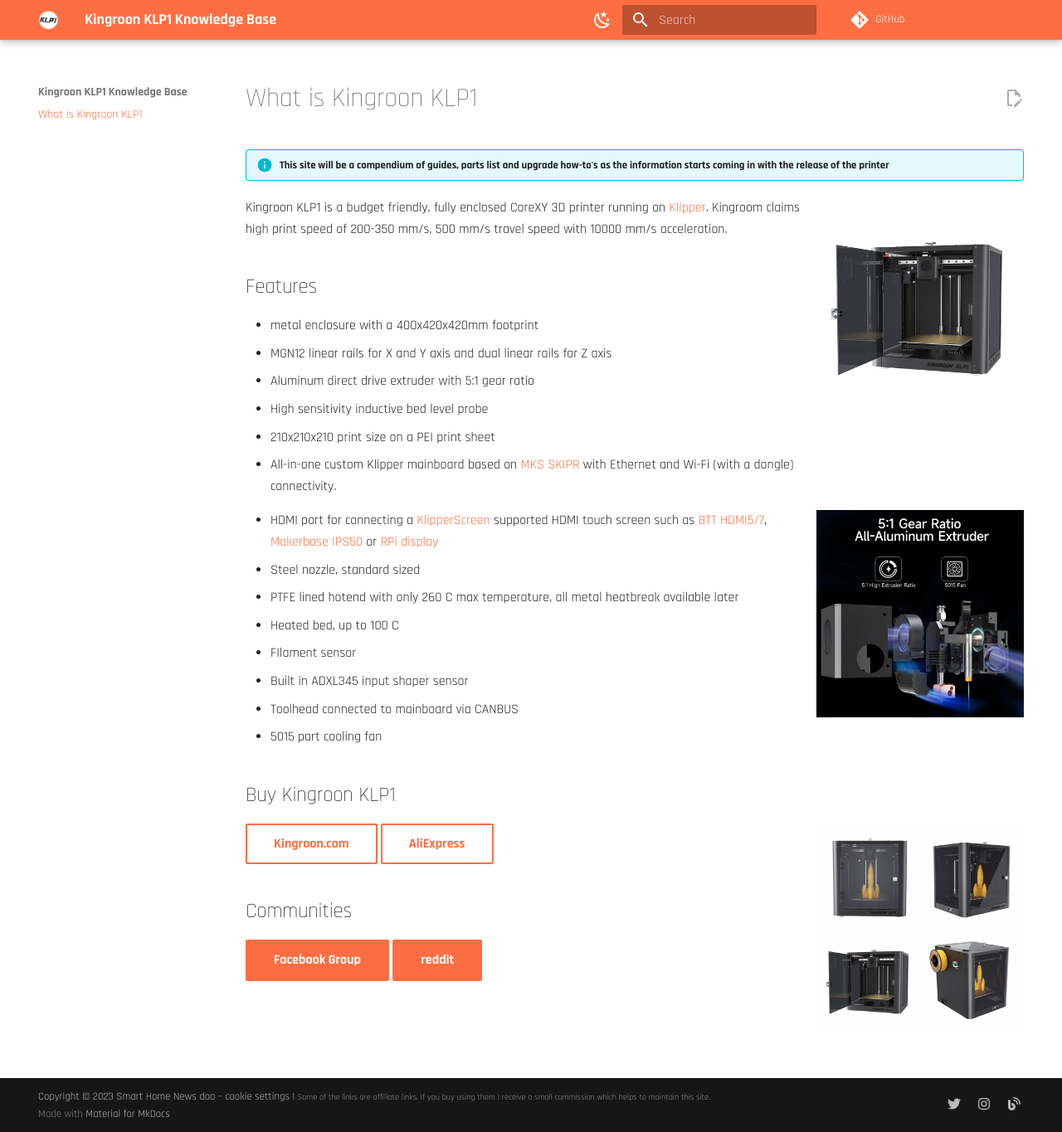
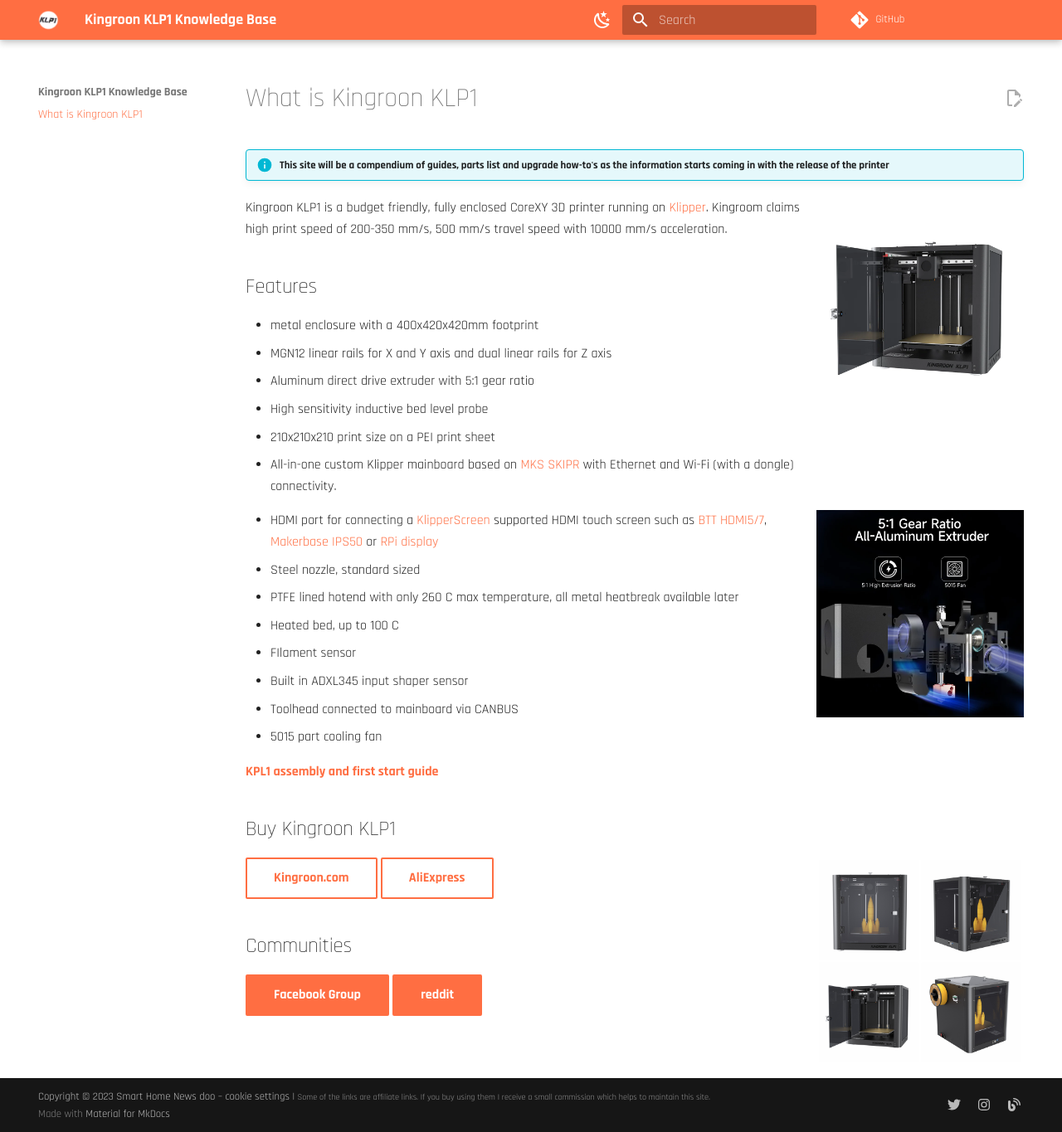
Before and after one commit to blakadder/klp1, an MkDocs documentation site: the page built from docs/index.md, in a window 1280 px wide and 1365 px high. Shown: the whole window at 83% size. Built offline with MkDocs 1.6.1 and Material for MkDocs 9.7.7, drawn with Linux system fonts in a browser that asks for light colours; comment, search, counter and statistics services are not loaded.

Commit message:
add assembly guide

```diff
--- a/docs/index.md
+++ b/docs/index.md
@@ -32,6 +32,7 @@
 - Toolhead connected to mainboard via CANBUS
 - 5015 part cooling fan
 
+[**KPL1 assembly and first start guide**](https://kingroon.com/blogs/downloads/kingroon-klp1-3d-printer-assembly-guide)
 
 ## Buy Kingroon KLP1
 
```
